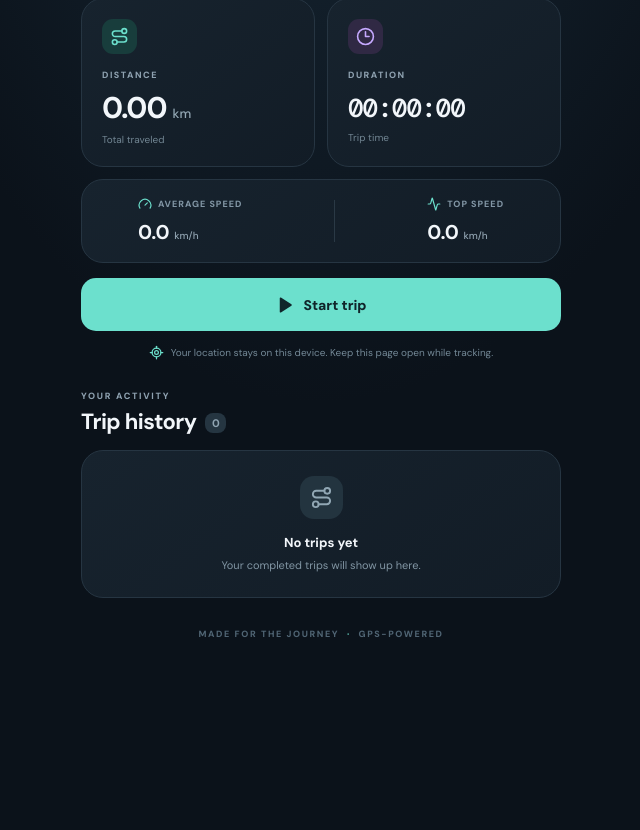
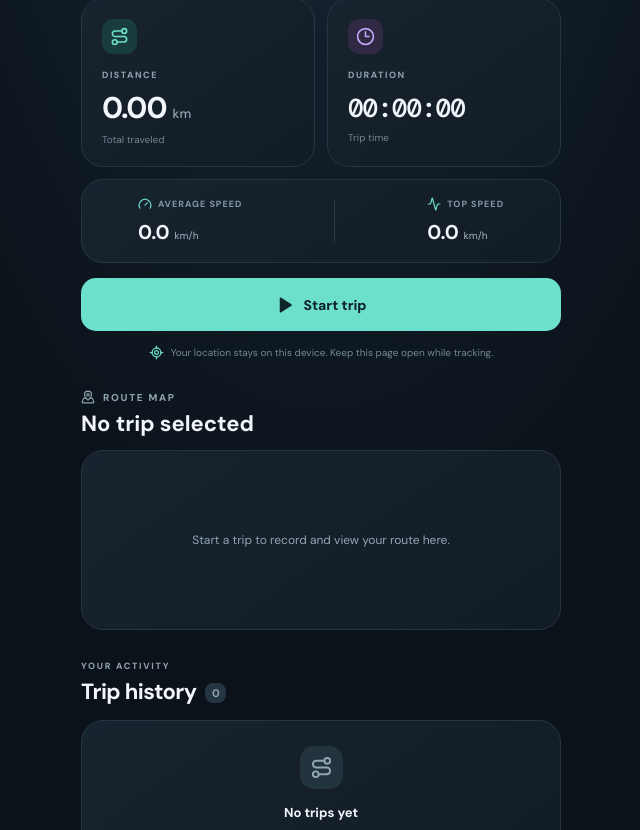
Before and after one commit to matiasvk/gps-tracker, a React (Vite) app: page / in a window 1280 px wide. Shown: the part 399-1229 px from the top of the page, without its empty margins (319-959 px from the left). Before the commit the page ends 1061 px from the top, so only its background shows below. Built offline with nearby package versions, Linux system fonts and the light colour scheme.

Commit message:
map support

```diff
--- a/src/App.jsx
+++ b/src/App.jsx
@@ -1,5 +1,7 @@
 import { useEffect, useRef, useState } from "react";
-import { Activity, Clock3, Route, Play, Pause, Square, Trash2, LocateFixed, Gauge } from "lucide-react";
+import { Activity, Clock3, Route, Play, Pause, Square, Trash2, LocateFixed, Gauge, Download, MapPinned } from "lucide-react";
+import { CircleMarker, MapContainer, Polyline, TileLayer, useMap } from "react-leaflet";
+import "leaflet/dist/leaflet.css";
 
 const STORAGE_KEY = "stride-trips-v1";
 const fmtTime = (seconds) => {
@@ -18,6 +20,89 @@ const haversineKm = (a, b) => {
   return 6371 * 2 * Math.atan2(Math.sqrt(x), Math.sqrt(1 - x));
 };
 
+const groupTrackSegments = (points) => {
+  const segments = [];
+  points.forEach((point) => {
+    const segmentId = point.segment ?? 0;
+    let segment = segments[segments.length - 1];
+    if (!segment || segment.id !== segmentId) {
+      segment = { id: segmentId, points: [] };
+      segments.push(segment);
+    }
+    segment.points.push(point);
+  });
+  return segments;
+};
+
+const exportTrackAsGpx = (trip) => {
+  if (!trip?.trackPoints?.length) return;
+
+  const segments = groupTrackSegments(trip.trackPoints)
+    .map(({ points }) => {
+      const trackPoints = points.map((point) => {
+        const elevation = Number.isFinite(point.altitude) ? `<ele>${point.altitude.toFixed(1)}</ele>` : "";
+        return `      <trkpt lat="${point.latitude.toFixed(7)}" lon="${point.longitude.toFixed(7)}">${elevation}<time>${point.timestamp}</time></trkpt>`;
+      });
+      return `    <trkseg>\n${trackPoints.join("\n")}\n    </trkseg>`;
+    })
+    .join("\n");
+  const date = new Date(trip.date).toISOString();
+  const gpx = `<?xml version="1.0" encoding="UTF-8"?>
+<gpx version="1.1" creator="Stride GPS Tracker" xmlns="http://www.topografix.com/GPX/1/1">
+  <metadata><name>Stride GPS trip</name><time>${date}</time></metadata>
+  <trk>
+    <name>Stride GPS trip</name>
+${segments}
+  </trk>
+</gpx>`;
+  const url = URL.createObjectURL(new Blob([gpx], { type: "application/gpx+xml;charset=utf-8" }));
+  const link = document.createElement("a");
+  link.href = url;
+  link.download = `stride-${date.slice(0, 10)}.gpx`;
+  document.body.append(link);
+  link.click();
+  link.remove();
+  window.setTimeout(() => URL.revokeObjectURL(url), 0);
+};
+
+function FitTrackBounds({ points }) {
+  const map = useMap();
+  useEffect(() => {
+    const coordinates = points.map((point) => [point.latitude, point.longitude]);
+    if (coordinates.length === 1) map.setView(coordinates[0], 16);
+    if (coordinates.length > 1) map.fitBounds(coordinates, { padding: [28, 28], maxZoom: 16 });
+  }, [map]);
+  return null;
+}
+
+function RouteMap({ points }) {
+  const segments = groupTrackSegments(points);
+  const center = points.length ? [points[0].latitude, points[0].longitude] : [0, 0];
+  const lastPoint = points[points.length - 1];
+
+  return (
+    <MapContainer center={center} zoom={points.length ? 13 : 2} scrollWheelZoom className="leaflet-map">
+      <TileLayer
+        attribution='&copy; <a href="https://www.openstreetmap.org/copyright">OpenStreetMap</a> contributors'
+        url="https://{s}.tile.openstreetmap.org/{z}/{x}/{y}.png"
+      />
+      <FitTrackBounds points={points} />
+      {segments.map((segment) => {
+        const coordinates = segment.points.map((point) => [point.latitude, point.longitude]);
+        return coordinates.length > 1 ? (
+          <Polyline key={segment.id} positions={coordinates} pathOptions={{ color: "#159b83", weight: 5, opacity: 0.9 }} />
+        ) : (
+          <CircleMarker key={segment.id} center={coordinates[0]} radius={6} pathOptions={{ color: "#ffffff", weight: 2, fillColor: "#159b83", fillOpacity: 1 }} />
+        );
+      })}
+      {points.length > 1 && <>
+        <CircleMarker center={center} radius={6} pathOptions={{ color: "#ffffff", weight: 2, fillColor: "#159b83", fillOpacity: 1 }} />
+        <CircleMarker center={[lastPoint.latitude, lastPoint.longitude]} radius={6} pathOptions={{ color: "#ffffff", weight: 2, fillColor: "#e25555", fillOpacity: 1 }} />
+      </>}
+    </MapContainer>
+  );
+}
+
 export default function App() {
   const [status, setStatus] = useState("idle"); // idle | running | paused
   const [speed, setSpeed] = useState(0);
@@ -28,6 +113,8 @@ export default function App() {
   const [history, setHistory] = useState(() => {
     try { return JSON.parse(localStorage.getItem(STORAGE_KEY) || "[]"); } catch { return []; }
   });
+  const [trackPoints, setTrackPoints] = useState([]);
+  const [selectedRouteId, setSelectedRouteId] = useState(null);
   const [activeSince, setActiveSince] = useState(null);
   const [maxSpeed, setMaxSpeed] = useState(0);
   const watchId = useRef(null);
@@ -36,6 +123,7 @@ export default function App() {
   const speedRef = useRef(0);
   const startedAt = useRef(null);
   const elapsedBeforePause = useRef(0);
+  const trackSegment = useRef(0);
 
   useEffect(() => {
     try { localStorage.setItem(STORAGE_KEY, JSON.stringify(history)); } catch {}
@@ -67,8 +155,14 @@ export default function App() {
         setMessage(`GPS accuracy is ±${Math.round(c.accuracy)} m. Waiting for a better signal…`);
         return;
       }
-      const current = { latitude: c.latitude, longitude: c.longitude, timestamp: position.timestamp };
+      const current = {
+        latitude: c.latitude,
+        longitude: c.longitude,
+        altitude: c.altitude,
+        timestamp: new Date(position.timestamp).toISOString()
+      };
       let nextSpeed = Number.isFinite(c.speed) && c.speed >= 0 ? c.speed * 3.6 : 0;
+      let shouldRecord = true;
      if (lastPosition.current) {
   const prev = lastPosition.current;
   const km = haversineKm(prev, current);
@@ -86,9 +180,15 @@ export default function App() {
     if (!Number.isFinite(c.speed) || c.speed < 0) {
       nextSpeed = calculatedKmh < 0.5 ? 0 : calculatedKmh;
     }
+  } else {
+    shouldRecord = false;
+    nextSpeed = 0;
   }
 }
-      lastPosition.current = current;
+      if (shouldRecord) {
+        lastPosition.current = current;
+        setTrackPoints((points) => [...points, { ...current, segment: trackSegment.current }]);
+      }
       if (nextSpeed > 180) nextSpeed = 0;
       speedRef.current = nextSpeed;
       setSpeed(nextSpeed);
@@ -105,6 +205,7 @@ export default function App() {
     if (status === "paused") {
       setActiveSince(Date.now());
       setStatus("running");
+      setSelectedRouteId("current");
       setMessage("Resuming trip…");
       startWatching();
       return;
@@ -112,9 +213,12 @@ export default function App() {
     distanceRef.current = 0;
     speedRef.current = 0;
     lastPosition.current = null;
+    trackSegment.current = 0;
     elapsedBeforePause.current = 0;
     startedAt.current = Date.now();
     setDistance(0); setSpeed(0); setElapsed(0); setMaxSpeed(0); setAccuracy(null);
+    setTrackPoints([]);
+    setSelectedRouteId("current");
     setActiveSince(Date.now());
     setStatus("running");
     startWatching();
@@ -126,6 +230,8 @@ export default function App() {
     setStatus("paused");
     setSpeed(0);
     stopWatching();
+    lastPosition.current = null;
+    trackSegment.current += 1;
     setMessage("Trip paused");
   };
 
@@ -141,9 +247,11 @@ export default function App() {
         distance: distanceRef.current,
         duration: finalElapsed,
         avgSpeed: finalElapsed > 0 ? distanceRef.current / (finalElapsed / 3600) : 0,
-        maxSpeed
+        maxSpeed,
+        trackPoints
       };
       setHistory(old => [trip, ...old].slice(0, 100));
+      setSelectedRouteId(trip.id);
     }
     setStatus("idle"); setSpeed(0); setDistance(0); setElapsed(0); setMaxSpeed(0);
     setActiveSince(null); setAccuracy(null); setMessage("Trip saved. Ready for another?");
@@ -152,12 +260,27 @@ export default function App() {
   };
 
   const clearHistory = () => {
-    if (window.confirm("Delete all saved trips?")) setHistory([]);
+    if (window.confirm("Delete all saved trips?")) {
+      setHistory([]);
+      setSelectedRouteId(status === "idle" ? null : "current");
+    }
   };
 
   useEffect(() => () => stopWatching(), []);
 
   const avgSpeed = elapsed > 0 ? distance / (elapsed / 3600) : 0;
+  const selectedTrip = history.find((trip) => trip.id === selectedRouteId) ?? history[0] ?? null;
+  const showingCurrentRoute = status !== "idle" && selectedRouteId === "current";
+  const displayedPoints = showingCurrentRoute ? trackPoints : selectedTrip?.trackPoints ?? [];
+  const routeKey = showingCurrentRoute ? "current-trip" : selectedTrip?.id ?? "empty-route";
+  const exportTrip = showingCurrentRoute
+    ? { date: new Date(startedAt.current ?? Date.now()).toISOString(), trackPoints: displayedPoints }
+    : selectedTrip;
+  const routeTitle = showingCurrentRoute
+    ? status === "paused" ? "Paused trip" : "Current trip"
+    : selectedTrip
+      ? new Date(selectedTrip.date).toLocaleDateString(undefined, { month: "short", day: "numeric", year: "numeric" })
+      : "No trip selected";
 
   return (
     <main className="app-shell">
@@ -201,10 +324,34 @@ export default function App() {
       </section>
       <div className="privacy-note"><LocateFixed size={15} /><span>Your location stays on this device. Keep this page open while tracking.</span></div>
 
+      <section className="map-section">
+        <div className="map-heading">
+          <div>
+            <div className="section-eyebrow"><MapPinned size={14} /> ROUTE MAP</div>
+            <h2>{routeTitle}</h2>
+          </div>
+          <div className="map-actions">
+            {status !== "idle" && !showingCurrentRoute && <button className="map-live-btn" onClick={() => setSelectedRouteId("current")}>Live trip</button>}
+            {displayedPoints.length > 0 && <button className="export-btn" onClick={() => exportTrackAsGpx(exportTrip)}><Download size={15} /> Export GPX</button>}
+          </div>
+        </div>
+        {displayedPoints.length > 0 ? (
+          <div className="route-map"><RouteMap key={routeKey} points={displayedPoints} /></div>
+        ) : (
+          <div className="map-empty panel">
+            {showingCurrentRoute
+              ? "Waiting for an accurate GPS position to draw your route."
+              : selectedTrip
+                ? "No GPS route was recorded for this trip."
+                : "Start a trip to record and view your route here."}
+          </div>
+        )}
+      </section>
+
       <section className="history-section">
         <div className="history-heading"><div><div className="section-eyebrow">YOUR ACTIVITY</div><h2>Trip history <span>{history.length}</span></h2></div>{history.length > 0 && <button className="clear-btn" onClick={clearHistory}><Trash2 size={14} /> Clear</button>}</div>
         {history.length === 0 ? <div className="empty-state panel"><div className="empty-icon"><Route size={23} /></div><strong>No trips yet</strong><p>Your completed trips will show up here.</p></div> :
-          <div className="trip-list">{history.map(trip => <article className="trip-card panel" key={trip.id}><div className="trip-icon"><Route size={18} /></div><div className="trip-main"><strong>{fmtDistance(trip.distance)} km</strong><span>{new Date(trip.date).toLocaleDateString(undefined, { month: "short", day: "numeric", year: "numeric" })} · {fmtTime(trip.duration)}</span></div><div className="trip-right"><strong>{trip.avgSpeed.toFixed(1)} <small>km/h</small></strong><span>avg speed</span></div></article>)}</div>}
+          <div className="trip-list">{history.map(trip => <article className={`trip-card panel ${selectedRouteId === trip.id ? "is-selected" : ""}`} key={trip.id}><div className="trip-icon"><Route size={18} /></div><div className="trip-main"><strong>{fmtDistance(trip.distance)} km</strong><span>{new Date(trip.date).toLocaleDateString(undefined, { month: "short", day: "numeric", year: "numeric" })} · {fmtTime(trip.duration)}</span></div><div className="trip-right"><strong>{trip.avgSpeed.toFixed(1)} <small>km/h</small></strong><span>avg speed</span></div><button className="trip-map-btn" aria-label="View trip route" title={trip.trackPoints?.length ? "View route" : "No GPS route saved"} disabled={!trip.trackPoints?.length} onClick={() => setSelectedRouteId(trip.id)}><MapPinned size={16} /></button></article>)}</div>}
       </section>
       <footer>MADE FOR THE JOURNEY <span>·</span> GPS-POWERED</footer>
     </main>
--- a/src/styles.css
+++ b/src/styles.css
@@ -314,6 +314,72 @@ button {
   flex-shrink: 0;
   color: #6ce0cd;
 }
+.map-section {
+  margin: 0 0 30px;
+}
+.map-heading {
+  display: flex;
+  align-items: end;
+  justify-content: space-between;
+  gap: 12px;
+  margin-bottom: 12px;
+}
+.map-heading h2 {
+  margin: 5px 0 0;
+  font-size: 22px;
+}
+.map-actions {
+  display: flex;
+  align-items: center;
+  gap: 7px;
+}
+.export-btn,
+.map-live-btn {
+  min-height: 36px;
+  display: flex;
+  align-items: center;
+  justify-content: center;
+  gap: 7px;
+  padding: 0 10px;
+  border: 1px solid #3b5261;
+  border-radius: 10px;
+  background: #1b2a35;
+  color: #dce8ed;
+  font-size: 11px;
+  font-weight: 700;
+  cursor: pointer;
+  white-space: nowrap;
+}
+.export-btn:hover,
+.map-live-btn:hover,
+.trip-map-btn:hover:not(:disabled) {
+  border-color: #6ce0cd;
+  color: #6ce0cd;
+}
+.route-map {
+  height: 300px;
+  overflow: hidden;
+  border: 1px solid #263542;
+  border-radius: 16px;
+  background: #121c26;
+}
+.leaflet-map {
+  width: 100%;
+  height: 100%;
+  background: #121c26;
+}
+.leaflet-control-attribution {
+  font-size: 9px;
+}
+.map-empty {
+  min-height: 180px;
+  display: grid;
+  place-items: center;
+  padding: 24px;
+  color: #91a5b3;
+  font-size: 12px;
+  text-align: center;
+}
 .history-heading {
   display: flex;
   align-items: end;
@@ -380,6 +446,26 @@ button {
   align-items: center;
   gap: 12px;
   padding: 14px;
+}
+.trip-card.is-selected {
+  border-color: #38776f;
+}
+.trip-map-btn {
+  height: 34px;
+  width: 34px;
+  display: grid;
+  place-items: center;
+  flex-shrink: 0;
+  margin-left: 4px;
+  border: 1px solid #3b5261;
+  border-radius: 10px;
+  background: #1b2a35;
+  color: #a8bbc5;
+  cursor: pointer;
+}
+.trip-map-btn:disabled {
+  opacity: 0.35;
+  cursor: not-allowed;
 }
 .trip-icon {
   height: 38px;
```
Also changed, not shown: package.json (+5 -4 lines), 8 other files (tests, documents, lock files or other folders).
